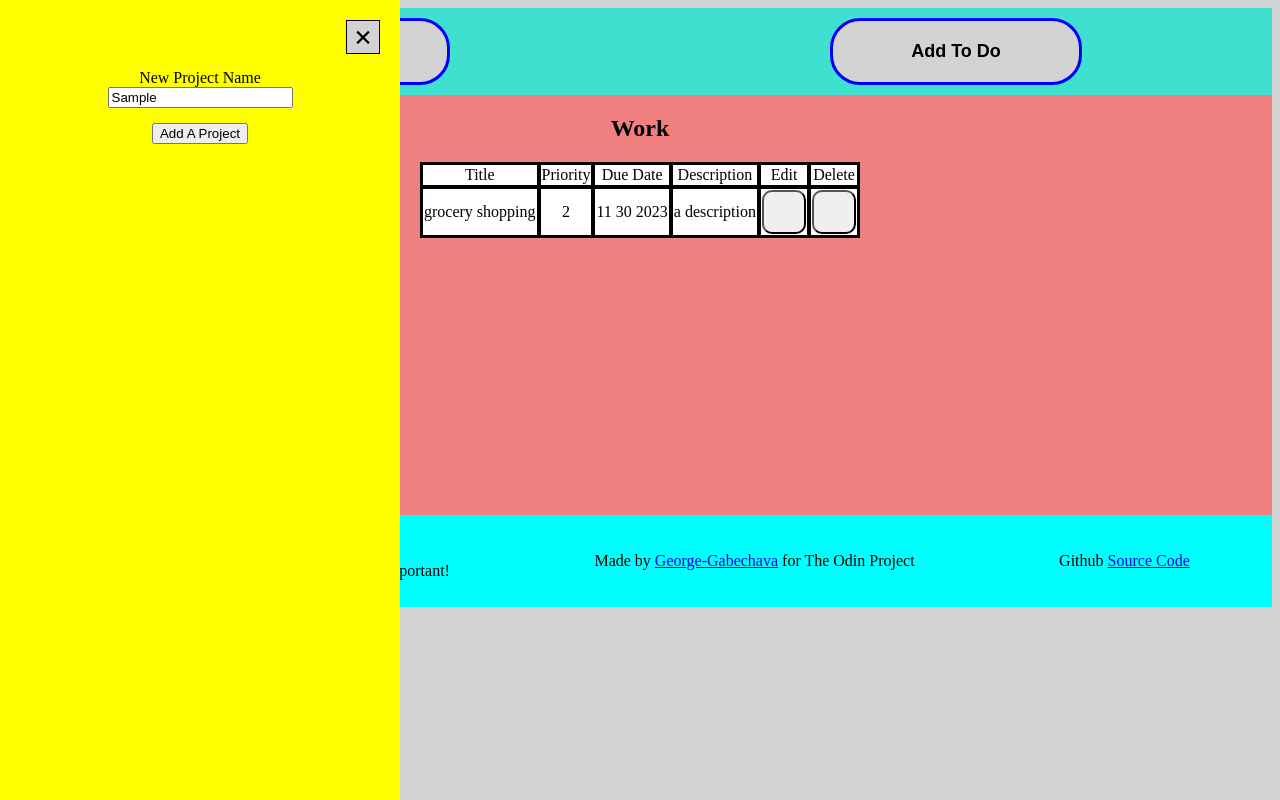
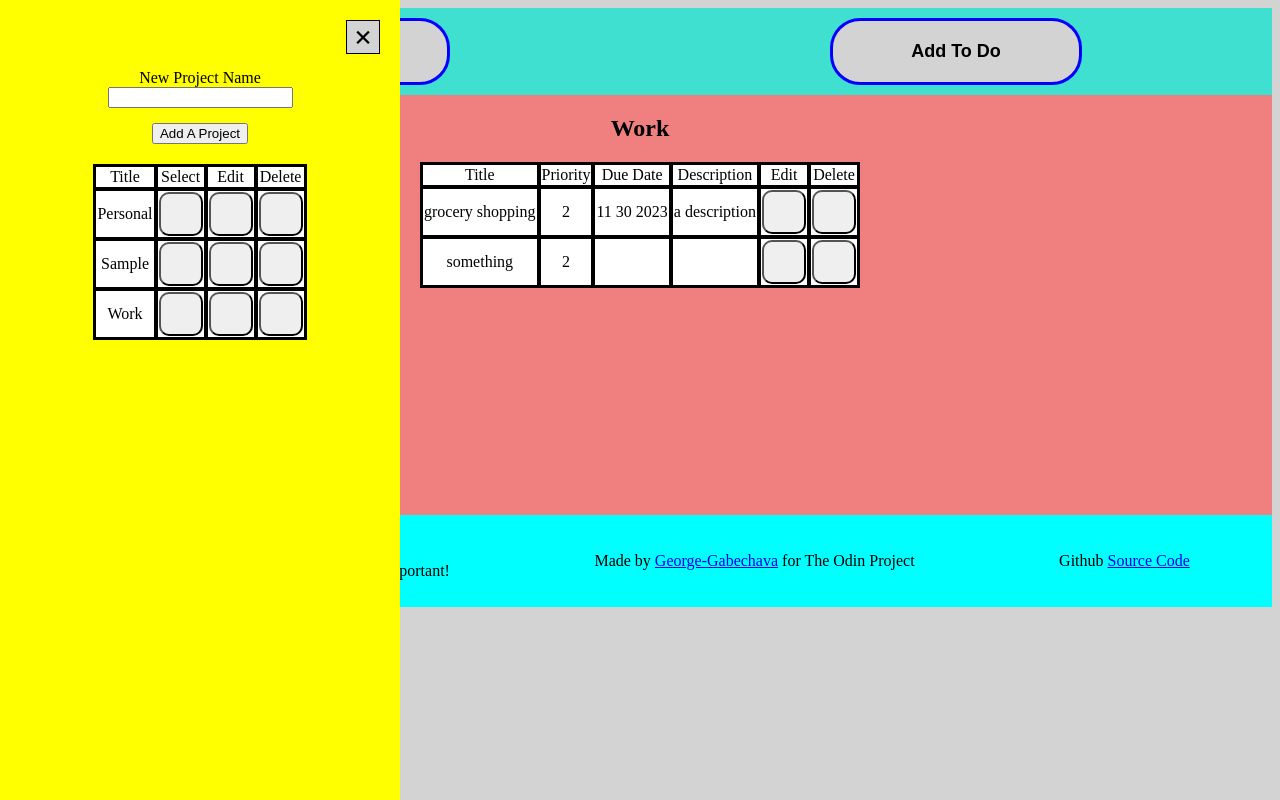
Before and after one commit to George-Gabechava/TOP-Todo-List, a website built with webpack: page dist/index.html in a window 1280 px wide. Both pictures are taken after typing "Sample" into the empty fields and a click on the input "Add A Project". Built offline with nearby package versions, Linux system fonts and the light colour scheme.

Commit message:
UI mostly working, just need to add edit and select button logic

```diff
--- a/src/main.js
+++ b/src/main.js
@@ -96,8 +96,6 @@ function assignTask(title, description, dueDate, priority) {
     const currentTaskLength = Tasklist.length;
 
     for (let i = 0; i < currentTaskLength; i++) {
-        console.log("i & len:", i, "&", currentTaskLength);
-
         //if higher priority, add task
         if (mytask.priority > Tasklist[i].priority ) {
             Tasklist.splice([i], 0, mytask);
@@ -131,10 +129,6 @@ function assignTask(title, description, dueDate, priority) {
 }
 
 ////UI Logic
-
-//Show Projects
-//some code
-
 
 //Add To Do Button
 const addToDoBtn = document.querySelector("#addToDo");
@@ -182,13 +176,6 @@ todoForm.addEventListener("submit", (e) => {
     //assignTask from here
     assignTask(formTitle, formDescription, newFormDuetDate, formPriority);
 
-    //clear previous table
-    var child = content.lastElementChild;
-    while (child) {
-        content.removeChild(child);
-        child = content.lastElementChild;
-    }
-
     //add task to UI
     addTaskUI(formTitle, formDescription, newFormDuetDate, formPriority);
 
@@ -197,14 +184,22 @@ todoForm.addEventListener("submit", (e) => {
 
 });
 
+//add To Dos to UI
 const content = document.getElementById("content");
 
-//add To Dos to UI
 function addTaskUI(title, description, dueDate, priority) {
+    //clear previous table
+    var child = content.lastElementChild;
+    while (child) {
+        content.removeChild(child);
+        child = content.lastElementChild;
+    }
+
     let header = document.createElement('h2');
     header.innerText = currentProject();
     content.appendChild(header);
     header.style.textAlign = "center";
+
     let table = document.createElement('table');
 
     const Tasklist = JSON.parse(localStorage.getItem(currentProject()));
@@ -241,46 +236,131 @@ function addTaskUI(title, description, dueDate, priority) {
         //Display Buttons
         let newCell5 = table.rows[table.rows.length - 1].insertCell();
         let button1 = document.createElement('button');
+        // button1.addEventListener("click", editRowFunction);
         newCell5.append(button1);
         let newCell6 = table.rows[table.rows.length - 1].insertCell();
         let button2 = document.createElement('button');
+        button2.addEventListener("click", deleteRowFunction);
         newCell6.append(button2);
     }
     content.appendChild(table);
 }
 
+//delete task button
+function deleteRowFunction() {
+    const thisRow = this.parentNode.parentNode;
+    const thisRowIndex = thisRow.rowIndex - 1;
+    let Tasklist = JSON.parse(localStorage.getItem(currentProject()));
+
+    const projectName = currentProject();
+
+    Tasklist.splice(thisRowIndex, 1);
+    localStorage.setItem(projectName, JSON.stringify(Tasklist));
+    addTaskUI();
+
+}
+
 // Add Project UI
+//Create New Project Submit Button
 const projectContent = document.getElementById("projectContent");
 
-const projectForm = document.querySelector("#addProjectForm");
 const submitProjectBtn = document.querySelector("#submitProject");
 
 submitProjectBtn.addEventListener("click", (e) => {
     e.preventDefault();
-    console.log("plz");
+    //get value from input field
+    const projectTitle = document.getElementById("addProjectForm").value;
+    const projectTitleHTML = document.getElementById("addProjectForm");
 
+
+
+    //create project from value & update UI
+    createProject(projectTitle);
+    addProjectUI(projectTitle);
+
+    //clear input field
+    projectTitleHTML.value = "";
 });
 
-// function addProjectUI(name) {
-//     console.log(name);
-//     createProject(name);
+//Add Project to UI
+function addProjectUI(name) {
+    //clear previous table
+    var child = projectContent.lastElementChild;
+    while (child) {
+    projectContent.removeChild(child);
+    child = projectContent.lastElementChild;
+}
+    //create table
+    let ptable = document.createElement('table');
 
-// }
+    ptable.insertRow();
+    let pcell1 = ptable.rows[0].insertCell();
+    pcell1.textContent = "Title";
+    let pcell2 = ptable.rows[0].insertCell();
+    pcell2.textContent = "Select";
+    let pcell3 = ptable.rows[0].insertCell();
+    pcell3.textContent = "Edit";
+    let pcell4 = ptable.rows[0].insertCell();
+    pcell4.textContent = "Delete";
+
+    const allKeys = Object.keys(localStorage);
+
+    for (let i = 0; i < localStorage.length; i++) {
+        let key = allKeys[i];
+        if (key != "Current Project") {
+            ptable.insertRow();
+            let pcell01 = ptable.rows[ptable.rows.length - 1].insertCell();
+            pcell01.textContent = key;
+
+            //Display Buttons
+            //select
+            let pcell02 = ptable.rows[ptable.rows.length - 1].insertCell();
+            let pbutton1 = document.createElement('button');
+            pcell02.append(pbutton1);
+            //edit
+            let pcell03 = ptable.rows[ptable.rows.length - 1].insertCell();
+            let pbutton2 = document.createElement('button');
+            pcell03.append(pbutton2);
+            //delete
+            let pcell04 = ptable.rows[ptable.rows.length - 1].insertCell();
+            let pbutton3 = document.createElement('button');
+            pbutton3.addEventListener("click", deleteProjectFunction);
+            pcell04.append(pbutton3);
+        }
+    }
+    projectContent.appendChild(ptable);
+}
+
+//delete project button
+function deleteProjectFunction() {
+    const thisRow = this.parentNode.parentNode;
+    const thisRowTitle = (thisRow.cells[0].innerText);
+    localStorage.removeItem(thisRowTitle);
+
+    // Tasklist.splice(thisRowIndex, 1);
+    // localStorage.setItem(projectName, JSON.stringify(Tasklist));
+    addProjectUI();
+
+}
+
+
 
 //Dummy Tasks for testing
 
 //Set Current Project on Home Page to Personal for testing
 
-// addProjectUI("Work");
-createProject("Work");
 
 currentProject();
 
 
+createProject("Work");
+
+addProjectUI("Work");
+
 
 assignTask('grocery shopping', 'a description', "11 30 2023", 2);
 
-// assignTask('something', '', "", 2);
+assignTask('something', '', "", 2);
 
 
 // assignTask('Code this assignment', 'This TOP assignment', "11 01 2023", 2);
--- a/src/style.css
+++ b/src/style.css
@@ -178,6 +178,7 @@ body {
 
 /* Show Projects Popup Styling */
 .projectsPopup {
+    /* display: none; */
     background-color: yellow;
     position: absolute;
     top: 0px;
```
Also changed, not shown: dist/bundle.js.
